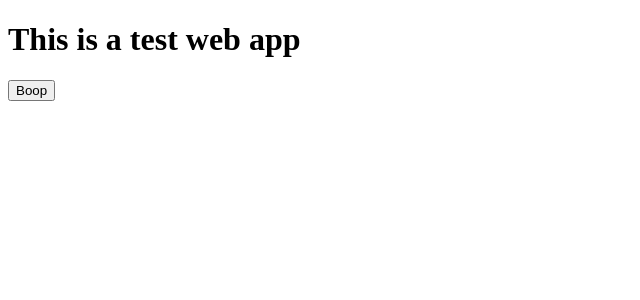
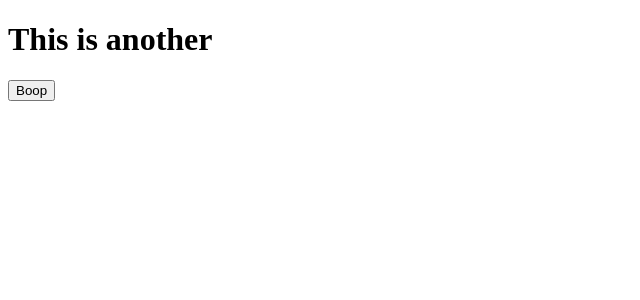
Before and after one commit to sajclarke/turborepo-example, a Next.js app in the folder apps/web/: page / in a window 1280 px wide. Shown: the top 300 px of the page, without its empty margins (0-640 px from the left). Built offline with nearby package versions, Linux system fonts and the light colour scheme.

Commit message:
modify: update text

```diff
--- a/apps/web/pages/index.tsx
+++ b/apps/web/pages/index.tsx
@@ -3,7 +3,7 @@ import { Button } from "ui";
 export default function Web() {
  return (
   <div>
-   <h1>This is a test web app</h1>
+   <h1>This is another</h1>
    <Button />
   </div>
  );
```
